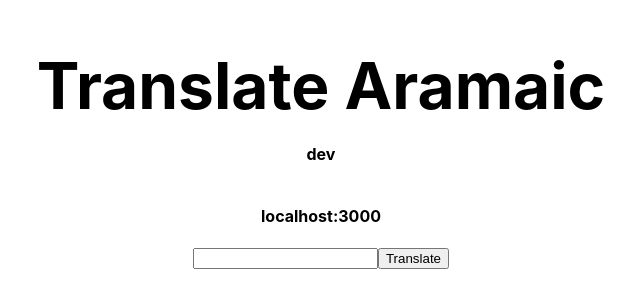
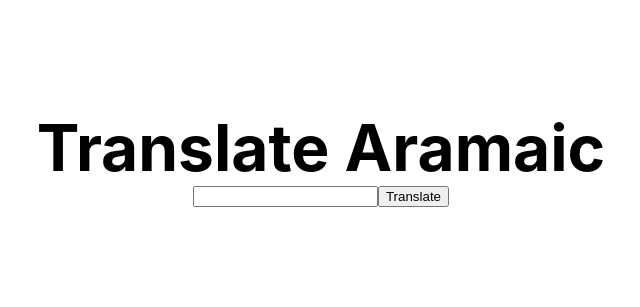
Before and after one commit to tyleradams/aramaic-translator, a Next.js app: page / in a window 1280 px wide. Shown: the part 241-548 px from the top of the page, without its empty margins (319-959 px from the left). Built offline with nearby package versions, Linux system fonts and the light colour scheme.

Commit message:
remove h4 debug info

```diff
--- a/pages/index.js
+++ b/pages/index.js
@@ -61,12 +61,6 @@ class Home extends React.Component {
           <h1 className="title">
             Translate Aramaic
           </h1>
-          <h4>
-           {process.env.NEXT_PUBLIC_VERCEL_ENV}
-          </h4>
-          <h4>
-           {process.env.NEXT_PUBLIC_VERCEL_URL}
-          </h4>
           <form>
             <input type="text" value={this.state.inputText} onChange={this.inputTextChange} className="translation-input--text"/>
             <input type="button" value="Translate" className="translation-input--translate-button js-click--search-translationResults" onClick={this.fetchResults}/>
```
